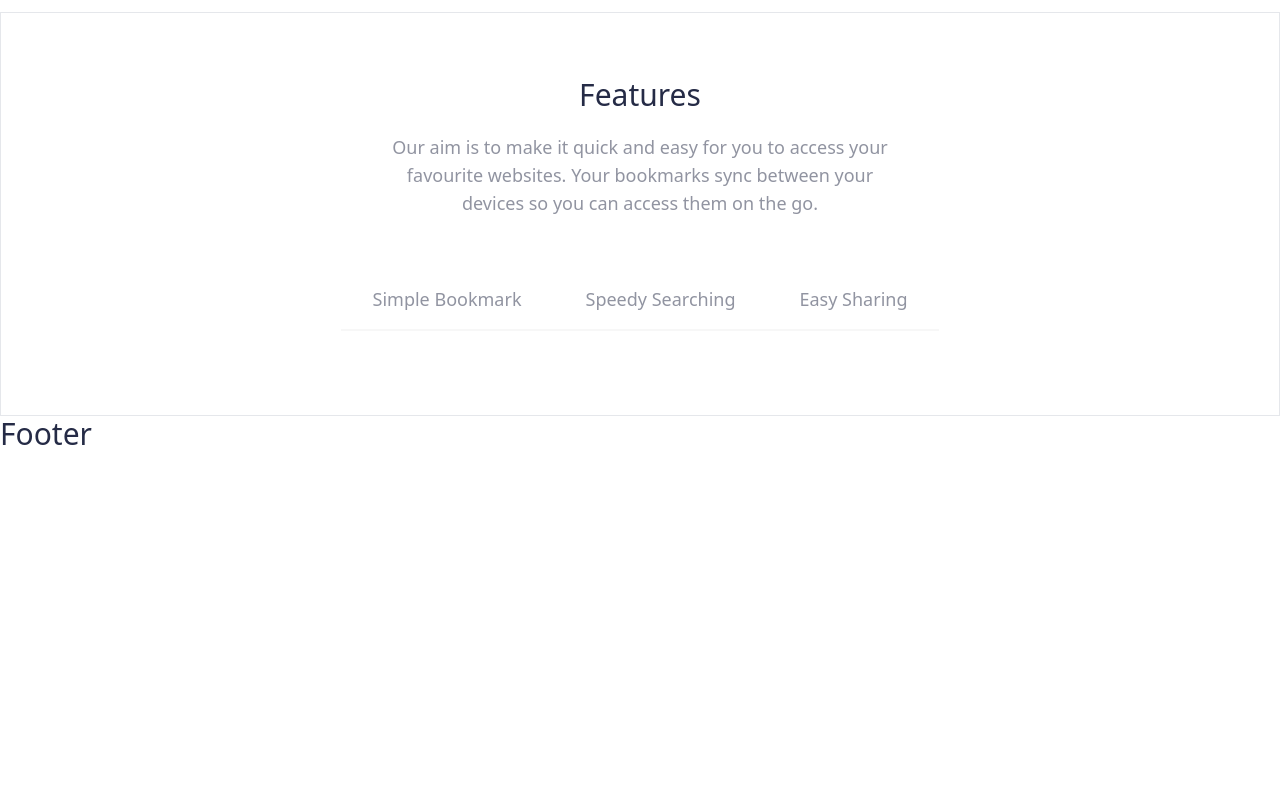
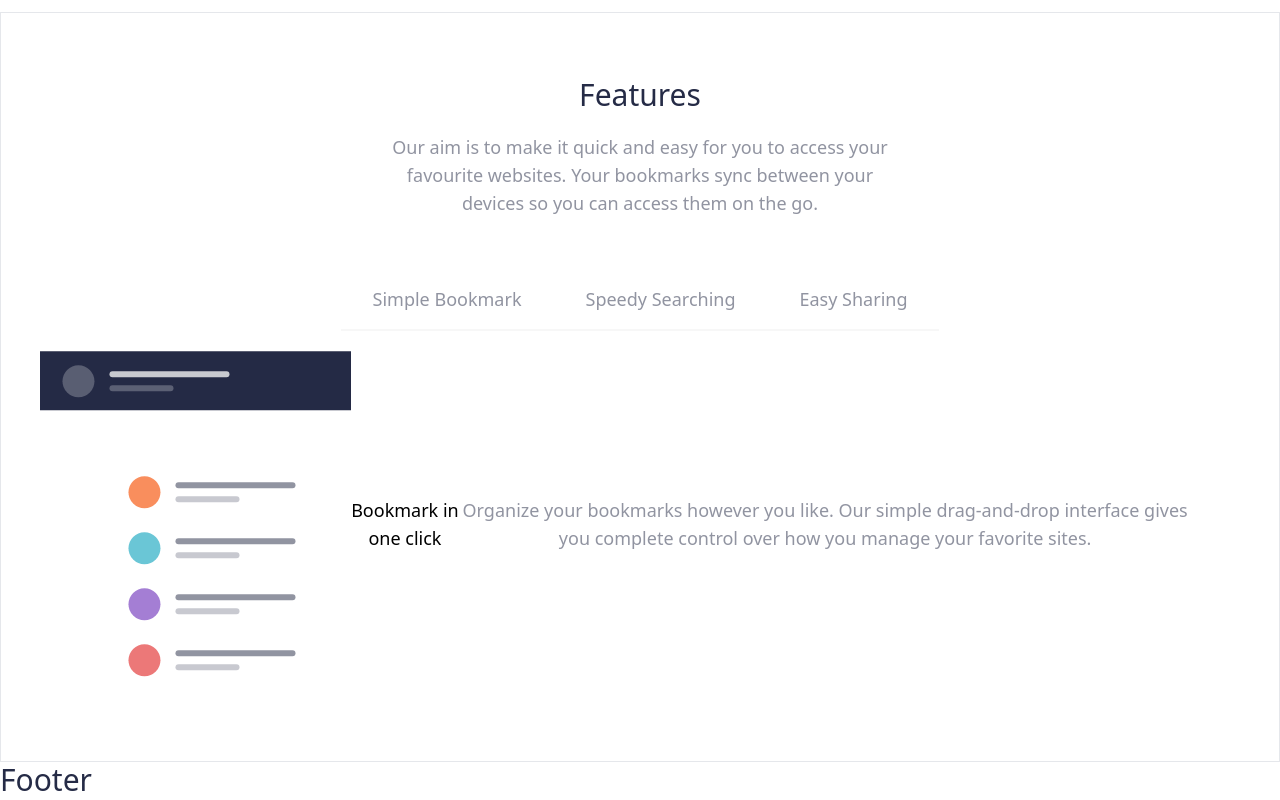
Before and after one commit to AlvesPHGA/bookmark, a React (Vite) app: page / in a window 1280 px wide. Shown: the part 688-1488 px from the top of the page. Before the commit the page ends 1142 px from the top, so only its background shows below. Built offline with nearby package versions, Linux system fonts and the light colour scheme.

Commit message:
update: add ContentTabsComponent on TabComponent

```diff
--- a/src/ui/components/Features/ContentTabsComponent.tsx
+++ b/src/ui/components/Features/ContentTabsComponent.tsx
@@ -1,10 +1,12 @@
 import { Illustration_tab1 } from '../SVGs/Illustration';
 import { DivComponent } from '../TagsComponents';
+import { ContentTabComponent } from './ContentTabComponent';
 
 export const ContentTabsComponent = () => {
    return (
       <DivComponent>
          <Illustration_tab1 />
+         <ContentTabComponent />
       </DivComponent>
    );
 };
--- a/src/ui/components/Features/TabComponent.tsx
+++ b/src/ui/components/Features/TabComponent.tsx
@@ -1,5 +1,6 @@
 import { Button } from '../Form/Button';
 import { DivComponent } from '../TagsComponents';
+import { ContentTabsComponent } from './ContentTabsComponent';
 
 export const TabComponent = () => {
    return (
@@ -10,11 +11,7 @@ export const TabComponent = () => {
             <Button types="btn_tab">Easy Sharing</Button>
          </DivComponent>
 
-         <DivComponent>
-            <DivComponent></DivComponent>
-            <DivComponent></DivComponent>
-            <DivComponent></DivComponent>
-         </DivComponent>
+         <ContentTabsComponent />
       </DivComponent>
    );
 };
```
